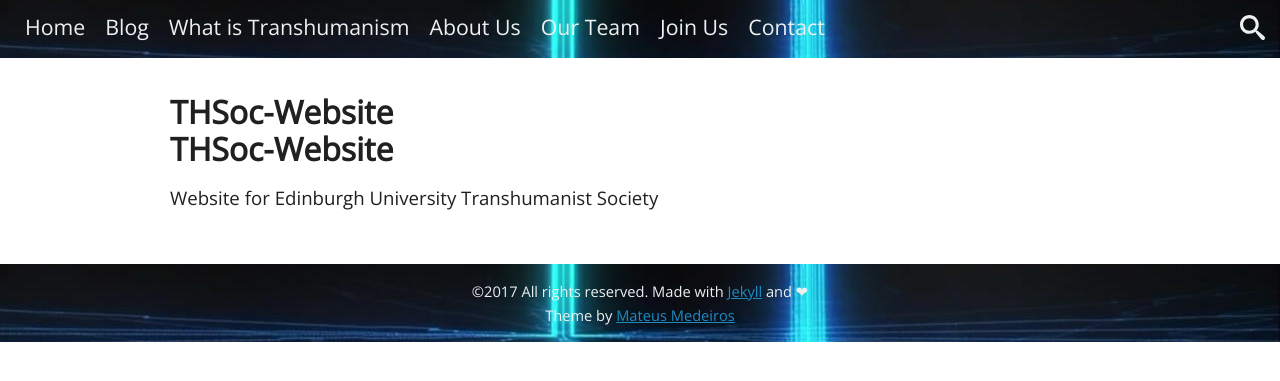
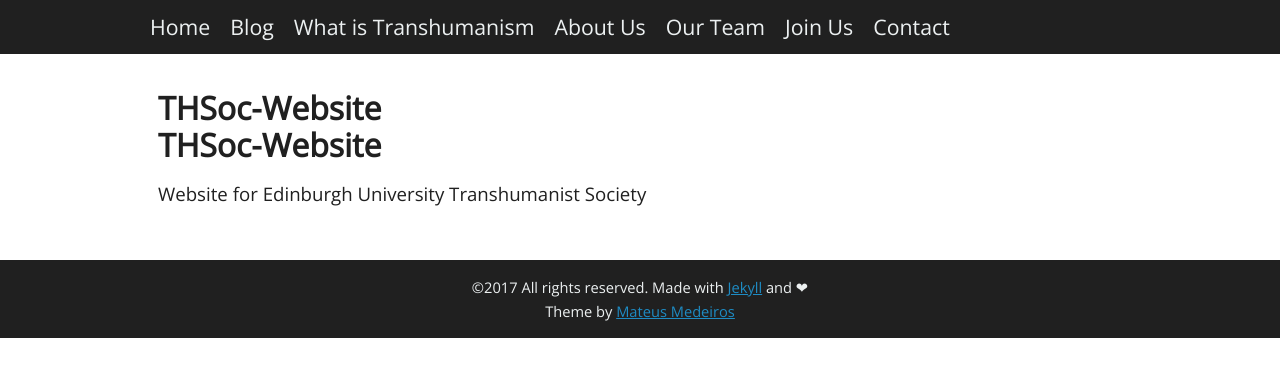
Before and after one commit to troedfach/THSoc-Website, a Jekyll site: the page built from README.md, in a window 1280 px wide. Shown: the top 381 px of the page. Built offline with Jekyll 4.4.1, drawn with Linux system fonts in a browser that asks for light colours; our own code applies the rules of GitHub Pages for plain Markdown files; comment, search, counter and statistics services are not loaded.

Commit message:
Removed the header background

```diff
--- a/_includes/header.html
+++ b/_includes/header.html
@@ -11,12 +11,5 @@
         <a aria-label="Talk to us" href="/contact"> Contact </a>
     </nav>
 
-    <button aria-expanded="false" aria-controls="search-container" aria-label="Search" class="bt-search"><svg class="icon-top icon-search"><use xlink:href="#icon-search"></use></svg></button>
-    <div id="search-container">
-        <input type="text" id="search-input" placeholder="Search blog posts...">
-        <button aria-label="Close Search Toolbar" class="bt-close"><svg class="icon-top icon-close"><use xlink:href="#icon-close"></use></svg></button>
-        <ul id="results-container"></ul>
-    </div>
-
 
 </header>
--- a/_sass/_base.scss
+++ b/_sass/_base.scss
@@ -21,6 +21,7 @@ body {
     font-family: $default-font;
     color: $black;
     height: 100%;
+    margin: auto;
 }
 
 
--- a/_sass/_layout.scss
+++ b/_sass/_layout.scss
@@ -2,7 +2,6 @@
 ---- Header | Footer ----
 -----------------------*/
 .header {
-//  background: $blue;
     a {
         text-decoration: none;
     }
@@ -10,7 +9,6 @@
 }
 
 .footer {
-//  background: $black;
     color: $white;
 
     p, a {
@@ -21,13 +19,12 @@
 }
 
 .header, .footer {
-    background: $worldlines;
-    background-repeat: no-repeat;
-    background-size: cover;
+    background: $black;
     padding: 15px;
     text-align: center;
     height: 10%;
 }
+
 
 /*------------------
 ---- Site Title ----
@@ -64,9 +61,12 @@
 }
 
 .menu {
+    width: 80%;
+    margin: auto;
     a {
         float: left;
-        margin: 0 10px;
+        padding: 0 10px;
+        margin: 0;
         font-size: 16pt;
         color: $white;
 
@@ -75,9 +75,10 @@
         }
 
         &:hover {
-            color: $black;
+            border-bottom: 3px solid red;
         }
     }
+
 }
 
 /*--------------
@@ -179,7 +180,7 @@
     display: block;
     margin: 0 auto;
     padding: 35px 30px;
-    max-width: 1000px;
+    width: 80%;
     min-height: 80%;
 }
 
--- a/assets/css/main.scss
+++ b/assets/css/main.scss
@@ -21,7 +21,7 @@ $grey: darken($white, 3%);
 $blue: #1e8bc3;
 
 // Breakpints
-$bp-tablet-large: 800px;
+$bp-tablet-large: 1045px;
 $bp-mobile-large: 500px;
 
 
```
